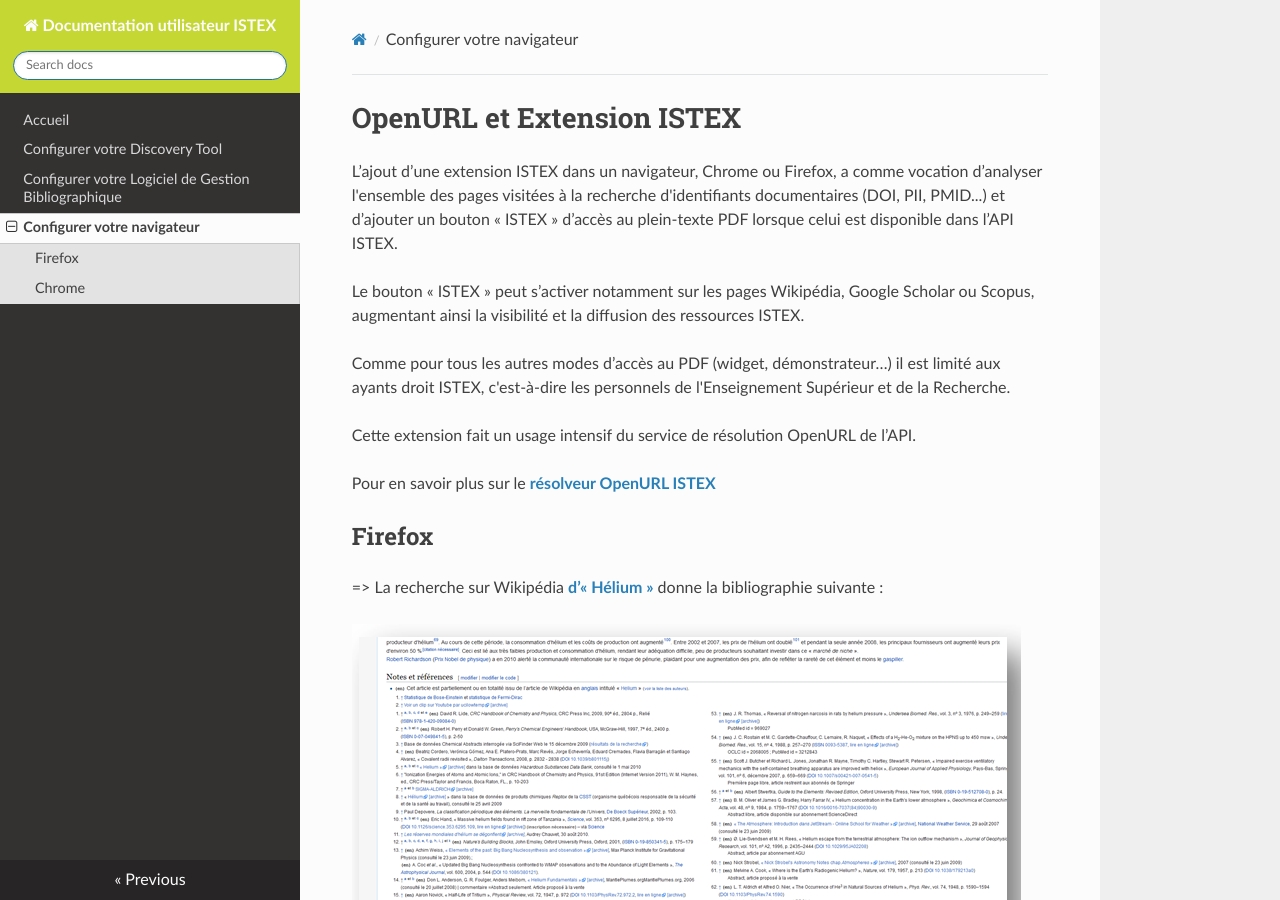
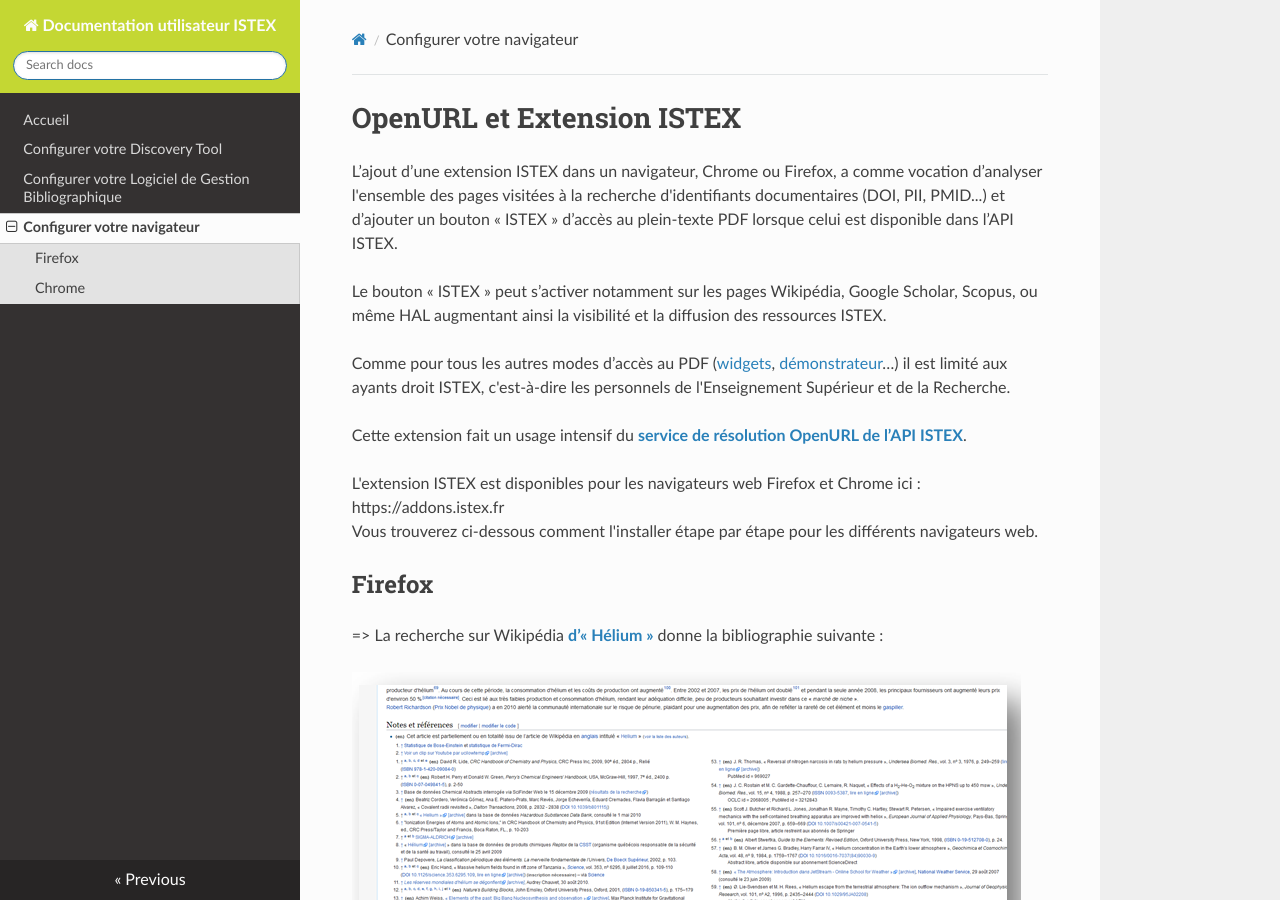
Before and after one commit to istex/istex-users-doc, an MkDocs documentation site: the page built from docs/navigateur.md, in a window 1280 px wide and 900 px high. Built offline with MkDocs 1.6.1, drawn with Linux system fonts in a browser that asks for light colours; nearby versions of some CDN libraries; old or Windows-style settings are respelled for this version of MkDocs.

Commit message:
quelques amélioration dans le texte d'intro

```diff
--- a/docs/navigateur.md
+++ b/docs/navigateur.md
@@ -1,17 +1,16 @@
 
 # OpenURL et Extension ISTEX
 
- L’ajout d’une extension ISTEX dans un navigateur, Chrome ou Firefox, a comme vocation d’analyser l'ensemble des pages visitées à la recherche d'identifiants documentaires (DOI, PII, PMID...) et d’ajouter un bouton « ISTEX » d’accès au plein-texte PDF lorsque celui est disponible dans l’API ISTEX.
+L’ajout d’une extension ISTEX dans un navigateur, Chrome ou Firefox, a comme vocation d’analyser l'ensemble des pages visitées à la recherche d'identifiants documentaires (DOI, PII, PMID...) et d’ajouter un bouton « ISTEX » d’accès au plein-texte PDF lorsque celui est disponible dans l’API ISTEX.
 
-Le bouton « ISTEX » peut s’activer notamment sur les pages Wikipédia, Google Scholar ou Scopus, augmentant ainsi la visibilité et la diffusion des ressources ISTEX.
+Le bouton « ISTEX » peut s’activer notamment sur les pages Wikipédia, Google Scholar, Scopus, ou même HAL augmentant ainsi la visibilité et la diffusion des ressources ISTEX.
 
-Comme pour tous les autres modes d’accès au PDF (widget, démonstrateur…) il est limité aux ayants droit ISTEX, c'est-à-dire les personnels de l'Enseignement Supérieur et de la Recherche.
+Comme pour tous les autres modes d’accès au PDF ([widgets](https://widgets.istex.fr), [démonstrateur](http://demo.istex.fr)…) il est limité aux ayants droit ISTEX, c'est-à-dire les personnels de l'Enseignement Supérieur et de la Recherche.
 
-Cette extension fait un usage intensif du service de résolution OpenURL de l’API.
+Cette extension fait un usage intensif du **[service de résolution OpenURL de l’API ISTEX](https://api.istex.fr/documentation/openurl/)**.
 
-Pour en savoir plus sur le **[résolveur OpenURL ISTEX](https://api.istex.fr/documentation/openurl/)**
-
-
+L'extension ISTEX est disponibles pour les navigateurs web Firefox et Chrome ici : https://addons.istex.fr
+Vous trouverez ci-dessous comment l'installer étape par étape pour les différents navigateurs web.
 
 ## Firefox ##
 
```
